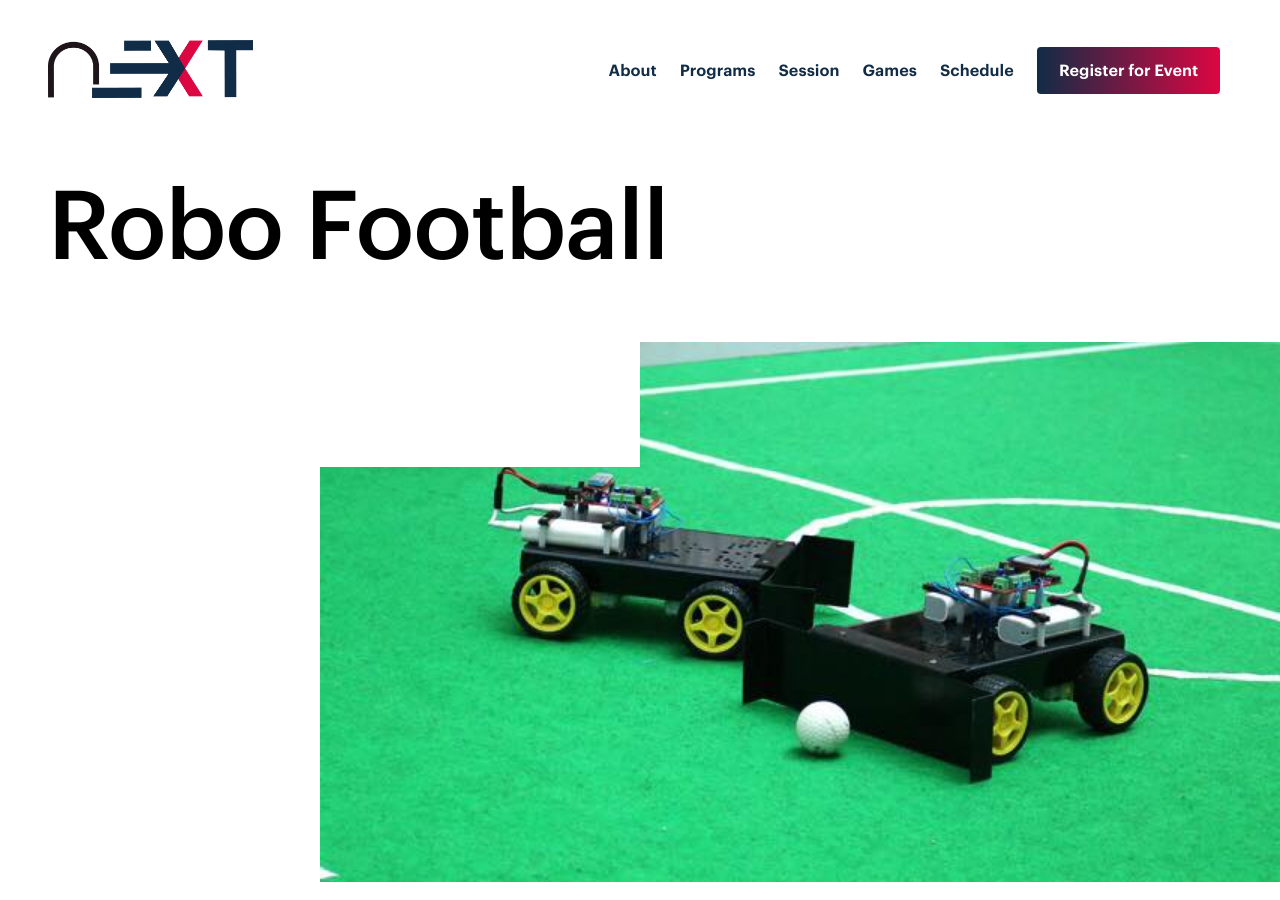
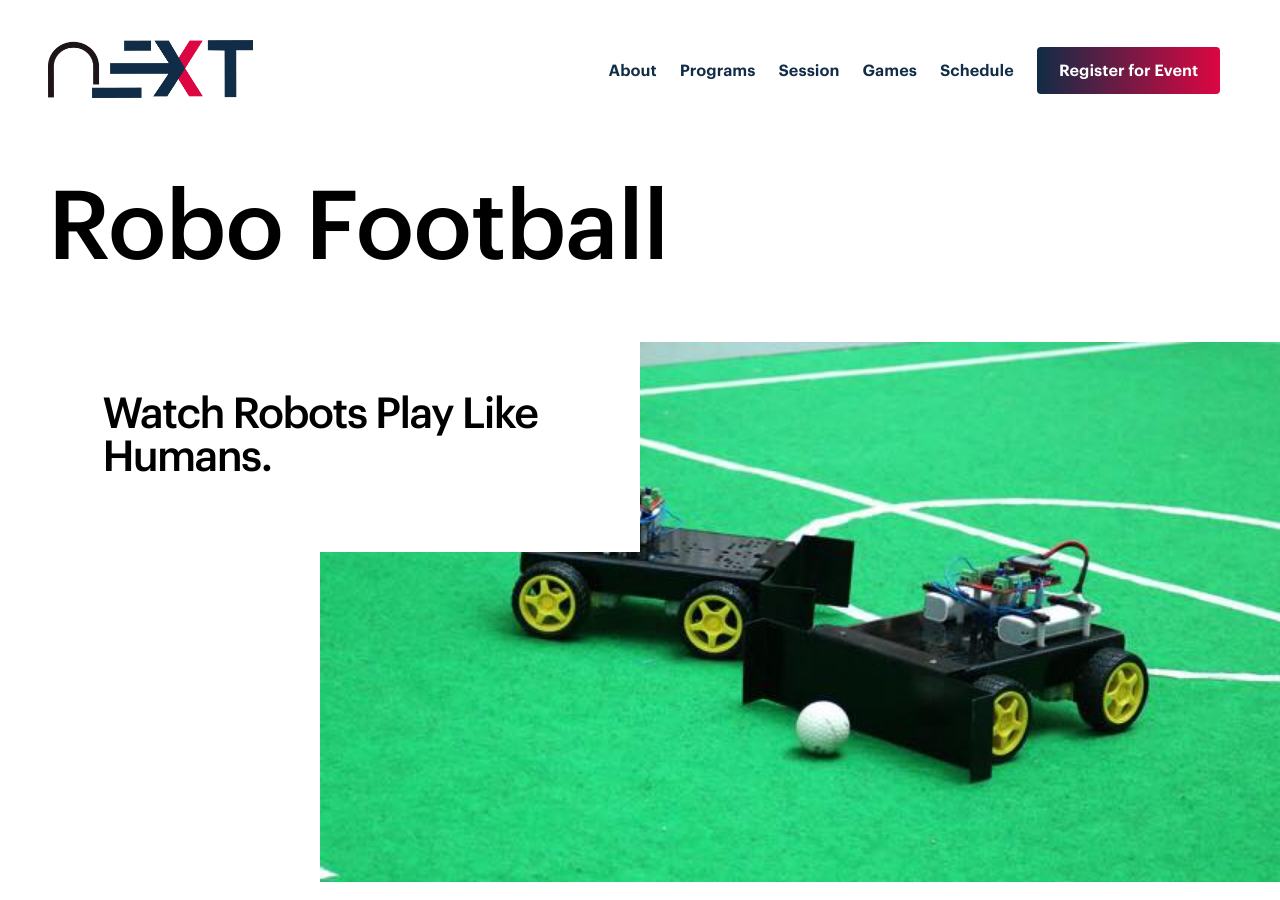
Before and after one commit to MegaMind98/dev, a Jekyll site: the page built from robo_soccer.html, in a window 1280 px wide and 900 px high. Built offline with Jekyll 4.4.1, drawn with Linux system fonts in a browser that asks for light colours.

Commit message:
Update robo_soccer.html

```diff
--- a/robo_soccer.html
+++ b/robo_soccer.html
@@ -16,7 +16,7 @@
 
 
           <div class="o-half o-half--left-stacked o-half--padded o-half--content u-pt3">
-            <p class="u-type-panel-text u-m0">
+            <p class="u-type-panel-text u-m0">Watch Robots Play Like Humans.
   </p>
           </div>
 
```
